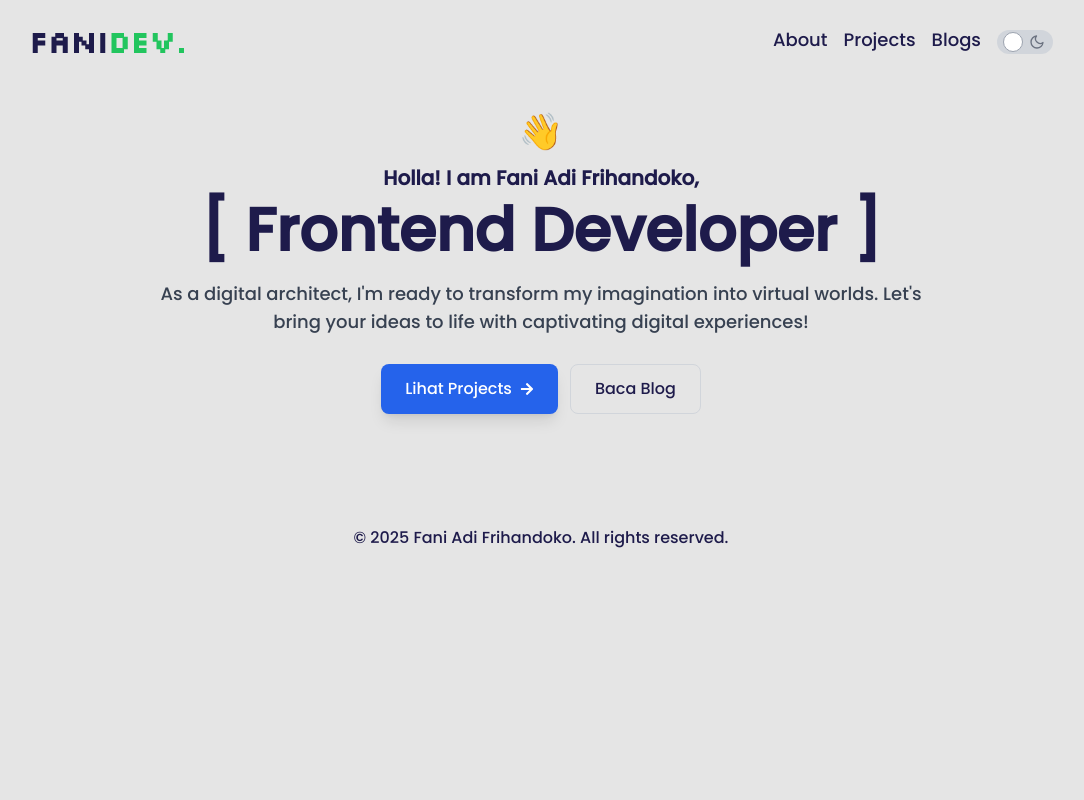
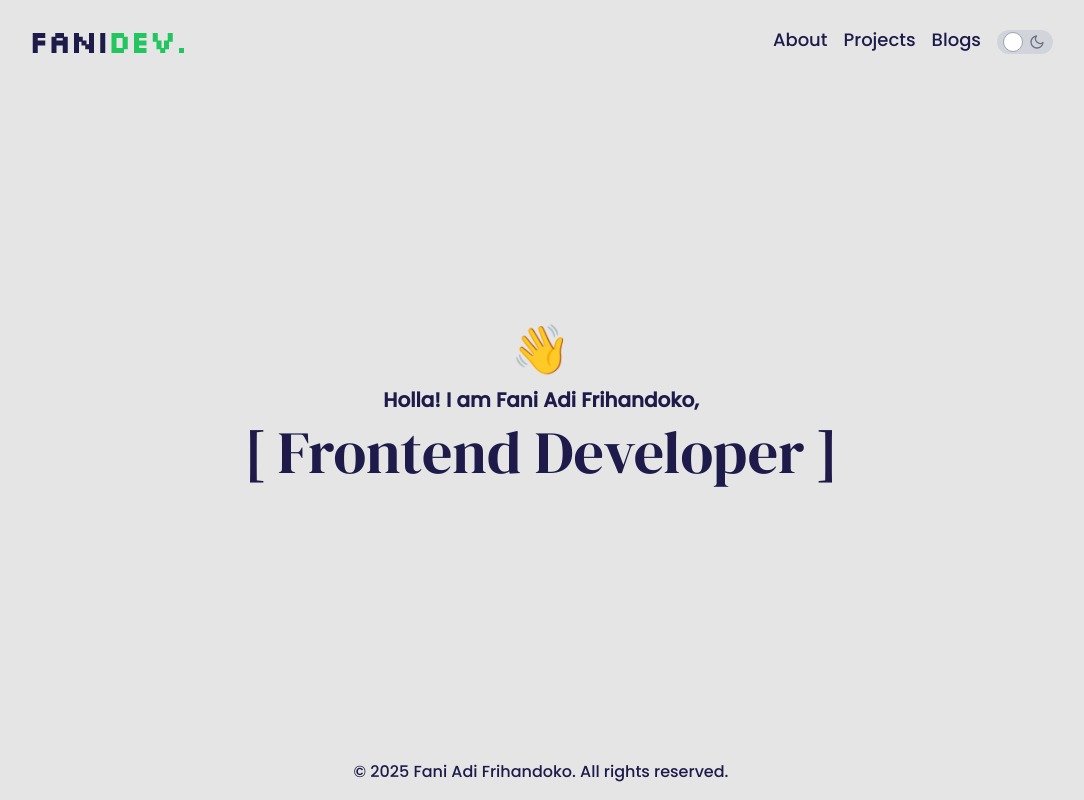
Before and after one commit to faniadifrihandoko1/creativefolio, a Next.js app: page / in a window 1280 px wide. Shown: the whole page, without its empty margins (99-1183 px from the left). Built offline with nearby package versions, Linux system fonts and the light colour scheme.

Commit message:
DEL-103: ganti hero root dengan Header + Title (struktur h-dvh)

```diff
--- a/app/(client)/page.tsx
+++ b/app/(client)/page.tsx
@@ -1,7 +1,7 @@
 import { Metadata } from "next";
-import Link from "next/link";
 import Footer from "../components/Fragements/Footer";
-import { FaArrowRight } from "react-icons/fa";
+import Header from "../components/Fragements/Content/HeaderContent";
+import Tittle from "../components/Fragements/Content/TittleContent";
 
 export const metadata: Metadata = {
   title: "Fani Dev",
@@ -27,43 +27,11 @@ export const metadata: Metadata = {
 
 export default function Home() {
   return (
-    <div className="w-full pt-28 px-6 md:px-0">
-      {/* Hero — full height di mobile, konten di tengah vertikal */}
-      <section className="mx-auto max-w-3xl text-center mb-24 min-h-[calc(100svh-7rem)] flex flex-col justify-center lg:min-h-0">
-        <p
-          className="text-3xl md:text-4xl inline-block animate-wave"
-          style={{ transformOrigin: "70% 70%" }}
-        >
-          👋
-        </p>
-        <h1 className="text-lg md:text-xl font-extrabold mt-3">
-          Holla! I am Fani Adi Frihandoko,
-        </h1>
-        <p className="font-extrabold text-4xl md:text-5xl lg:text-6xl mt-2">
-          [ Frontend Developer ]
-        </p>
-        <p className="text-base md:text-lg mt-5 text-gray-700 dark:text-gray-300">
-          As a digital architect, I&apos;m ready to transform my imagination
-          into virtual worlds. Let&apos;s bring your ideas to life with
-          captivating digital experiences!
-        </p>
-        <div className="flex flex-wrap gap-3 mt-7 justify-center">
-          <Link
-            href="/projects"
-            className="flex items-center gap-2 px-6 py-3 bg-blue-600 hover:bg-blue-700 text-white rounded-lg font-medium transition-colors shadow-lg"
-          >
-            Lihat Projects
-            <FaArrowRight className="text-sm" />
-          </Link>
-          <Link
-            href="/blogs"
-            className="flex items-center gap-2 px-6 py-3 border border-gray-300 dark:border-gray-600 rounded-lg font-medium hover:bg-gray-100 dark:hover:bg-gray-800 transition-colors"
-          >
-            Baca Blog
-          </Link>
-        </div>
-      </section>
-
+    <div className="h-dvh flex flex-col pt-16">
+      <div className="flex-1 flex flex-col items-center justify-center font-extrabold">
+        <Header />
+        <Tittle />
+      </div>
       <Footer />
     </div>
   );
```
